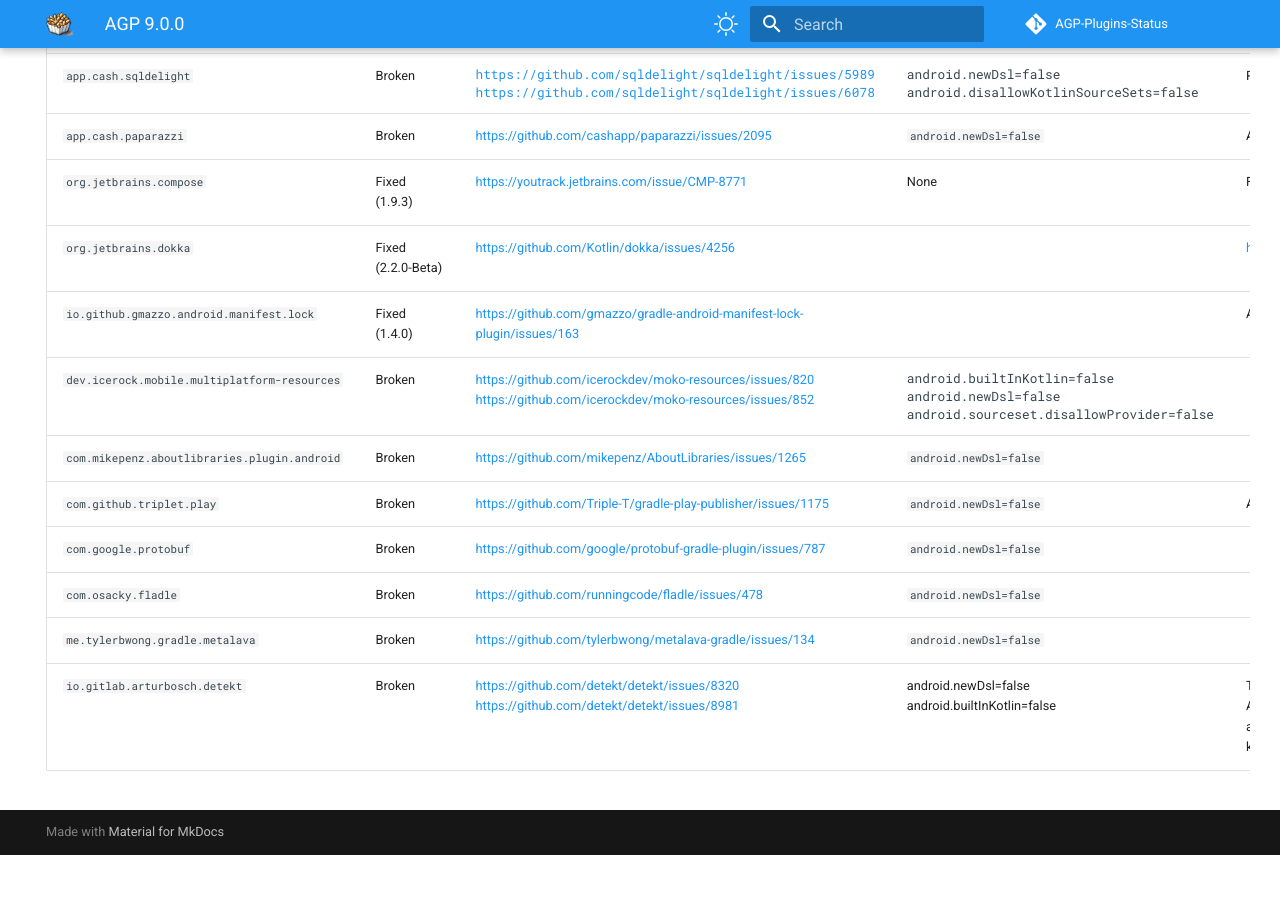
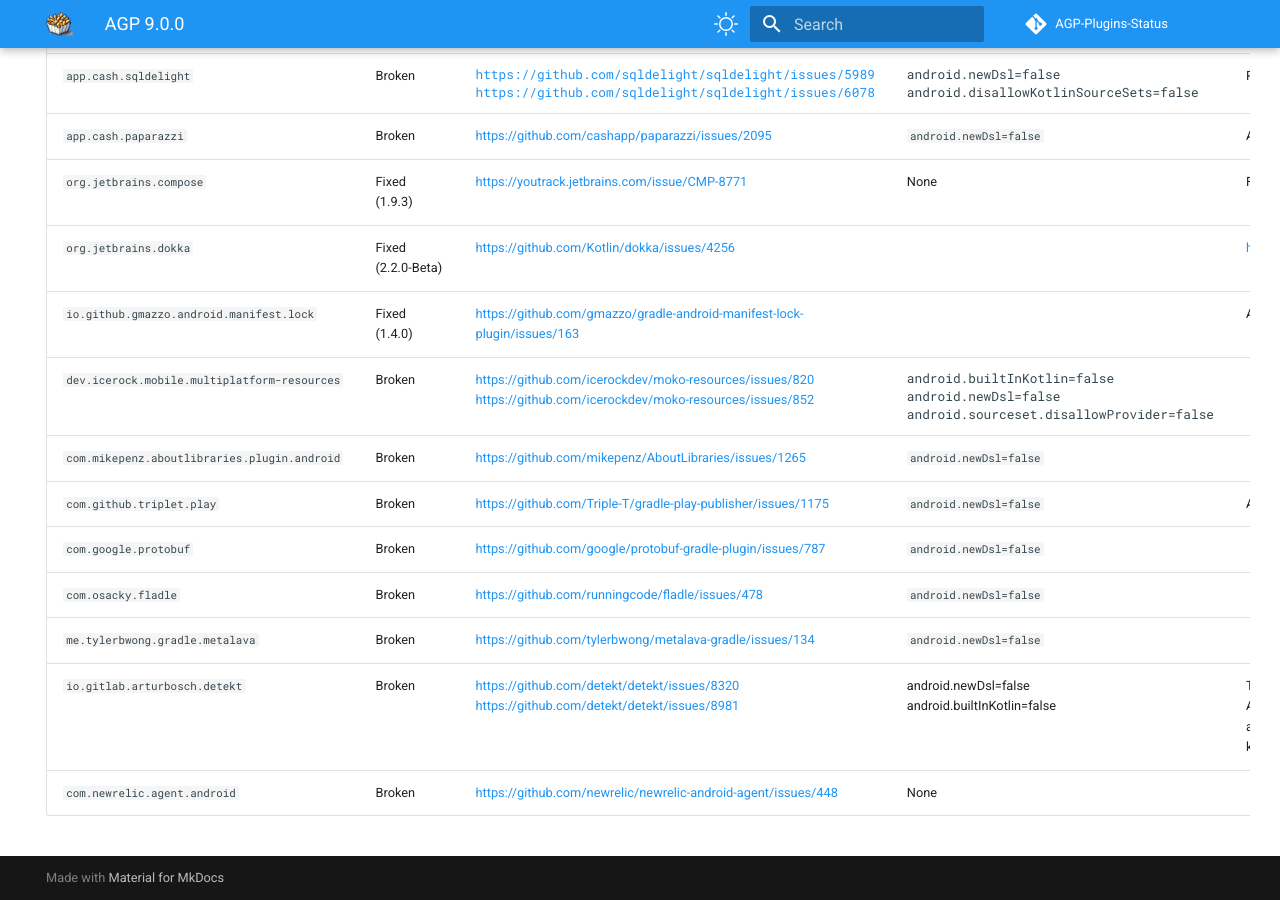
Before and after one commit to pablobaxter/AGP-Plugins-Status, an MkDocs documentation site: the page built from docs/agp-9.0.0.md, in a window 1280 px wide and 900 px high, scrolled down 1817 px. Built offline with MkDocs 1.6.1 and Material for MkDocs 9.7.7, drawn with Linux system fonts in a browser that asks for light colours; comment, search, counter and statistics services are not loaded; before the commit the page ends 2672 px from its top, so only the background shows below that.

Commit message:
Add New Relic

```diff
--- a/docs/agp-9.0.0.md
+++ b/docs/agp-9.0.0.md
@@ -55,3 +55,4 @@
 | `com.osacky.fladle` | Broken | https://github.com/runningcode/fladle/issues/478 | `android.newDsl=false` | |
 | `me.tylerbwong.gradle.metalava` | Broken | https://github.com/tylerbwong/metalava-gradle/issues/134 | `android.newDsl=false` | |
 | `io.gitlab.arturbosch.detekt` | Broken | https://github.com/detekt/detekt/issues/8320<br>https://github.com/detekt/detekt/issues/8981                            | android.newDsl=false<br>android.builtInKotlin=false | The fix will only apply to detekt 2.0.0<br>Also to suppress warnings you can in addition add:<br>android.suppressUnsupportedOptionWarnings=android.suppressUnsupportedOptionWarnings,android.newDsl,android.builtInKotlin<br>kotlin.suppressGradlePluginWarnings=DeprecatedKotlinAndroidPlugin                                                                          |
+| `com.newrelic.agent.android` | Broken | https://github.com/newrelic/newrelic-android-agent/issues/448 | None | |
```
